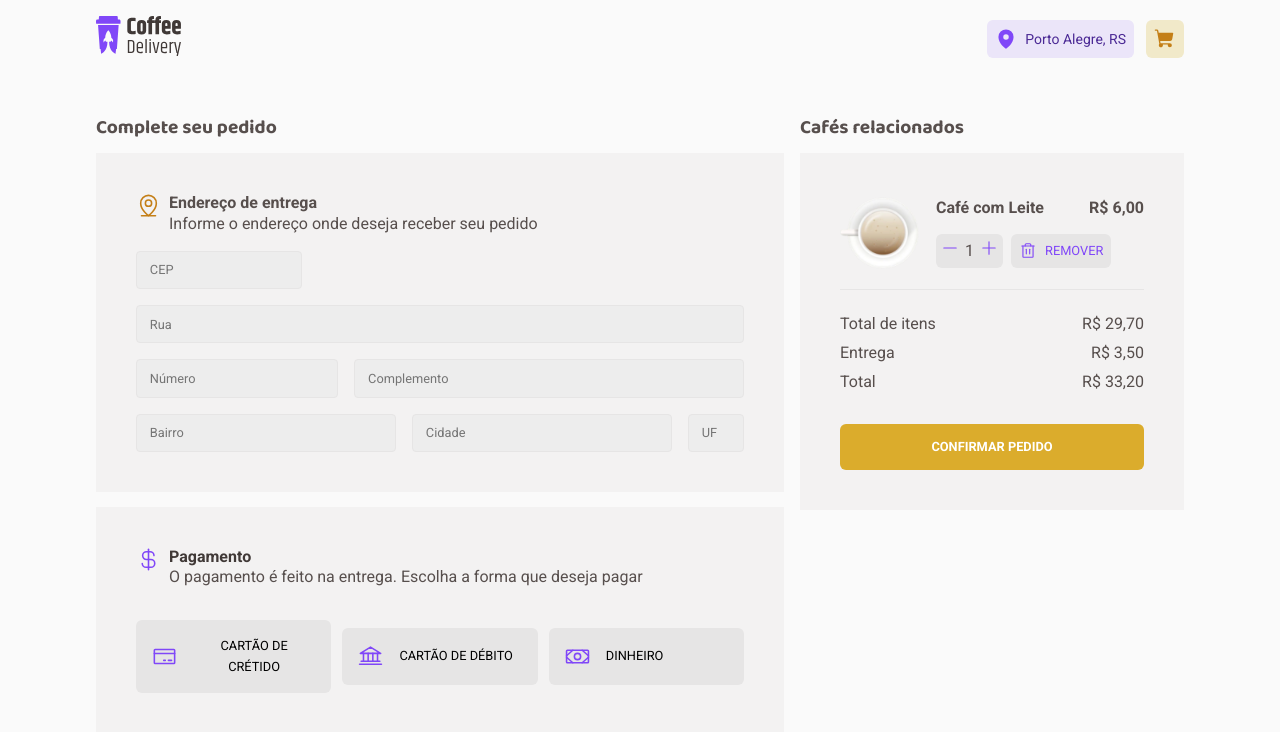
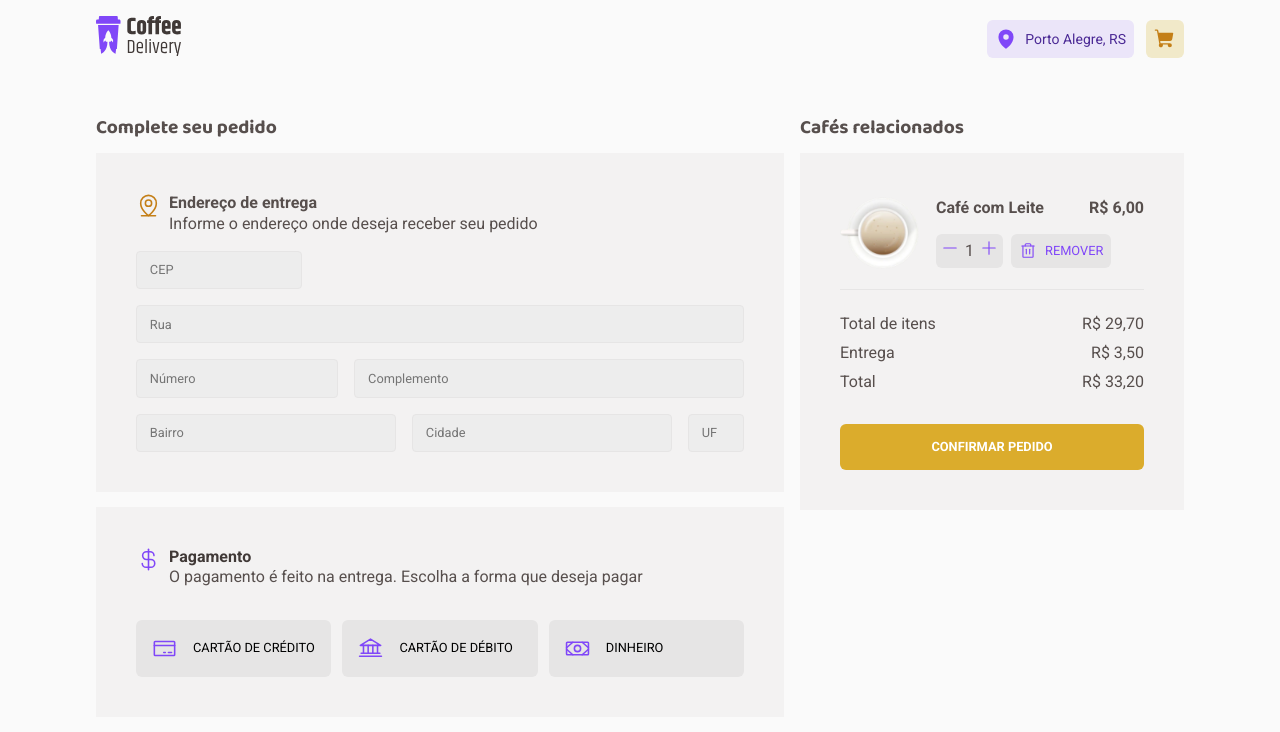
Before and after one commit to GabrielMatoss/CoffeeHouse, a React (Vite) app: page /cart in a window 1280 px wide. Shown: the top 732 px of the page. Built offline with nearby package versions, Linux system fonts and the light colour scheme.

Commit message:
refactor: refactoring html

```diff
--- a/src/pages/CartHistory/index.tsx
+++ b/src/pages/CartHistory/index.tsx
@@ -1,8 +1,16 @@
-import { Bank, CreditCard, CurrencyDollar, MapPinLine, Minus, Money, Plus, Trash, TrashSimple } from "phosphor-react";
+import {
+  Bank,
+  CreditCard,
+  CurrencyDollar,
+  MapPinLine,
+  Minus,
+  Money,
+  Plus,
+  Trash,
+} from "phosphor-react";
 import { ContainerCartHistory } from "./styles";
 
 import caféComLeite from "../../assets/cafeComLeite.png";
-import chocolateQuente from "../../assets/chocolateQuente.png";
 
 export function CartHistory() {
   return (
@@ -34,21 +42,22 @@ export function CartHistory() {
         </form>
 
         <div className="containerMethodPayment">
-
           <div className="sectionInfoPayment">
             <div className="containerContentInfos">
               <CurrencyDollar size={25} />
               <div className="contentInfosPayment">
                 <h4>Pagamento</h4>
-              <p>O pagamento é feito na entrega. Escolha a forma que deseja pagar</p>
+                <p>
+                  O pagamento é feito na entrega. Escolha a forma que deseja
+                  pagar
+                </p>
               </div>
             </div>
-
 
             <div className="selectionMethodsPayment">
               <button className="paymentMethods">
                 <CreditCard size={25} />
-                  <p>Cartão de Crétido</p>
+                <p>Cartão de Crédito</p>
               </button>
               <button className="paymentMethods">
                 <Bank size={25} />
@@ -60,14 +69,12 @@ export function CartHistory() {
               </button>
             </div>
           </div>
-
         </div>
       </div>
 
       <div className="contentValues">
         <h3>Cafés relacionados</h3>
         <div className="container">
-
           <div className="contentCardCoffee">
             <img src={caféComLeite} />
 
@@ -93,9 +100,7 @@ export function CartHistory() {
                   <p>Remover</p>
                 </button>
               </div>
-
             </div>
-
           </div>
 
           <div className="totalItens">
@@ -114,7 +119,6 @@ export function CartHistory() {
                 <p>Total</p>
                 <span>R$ 33,20</span>
               </div>
-
             </div>
 
             <div className="containerButton">
```
Lines whose indentation alone changed are shown as unchanged.
